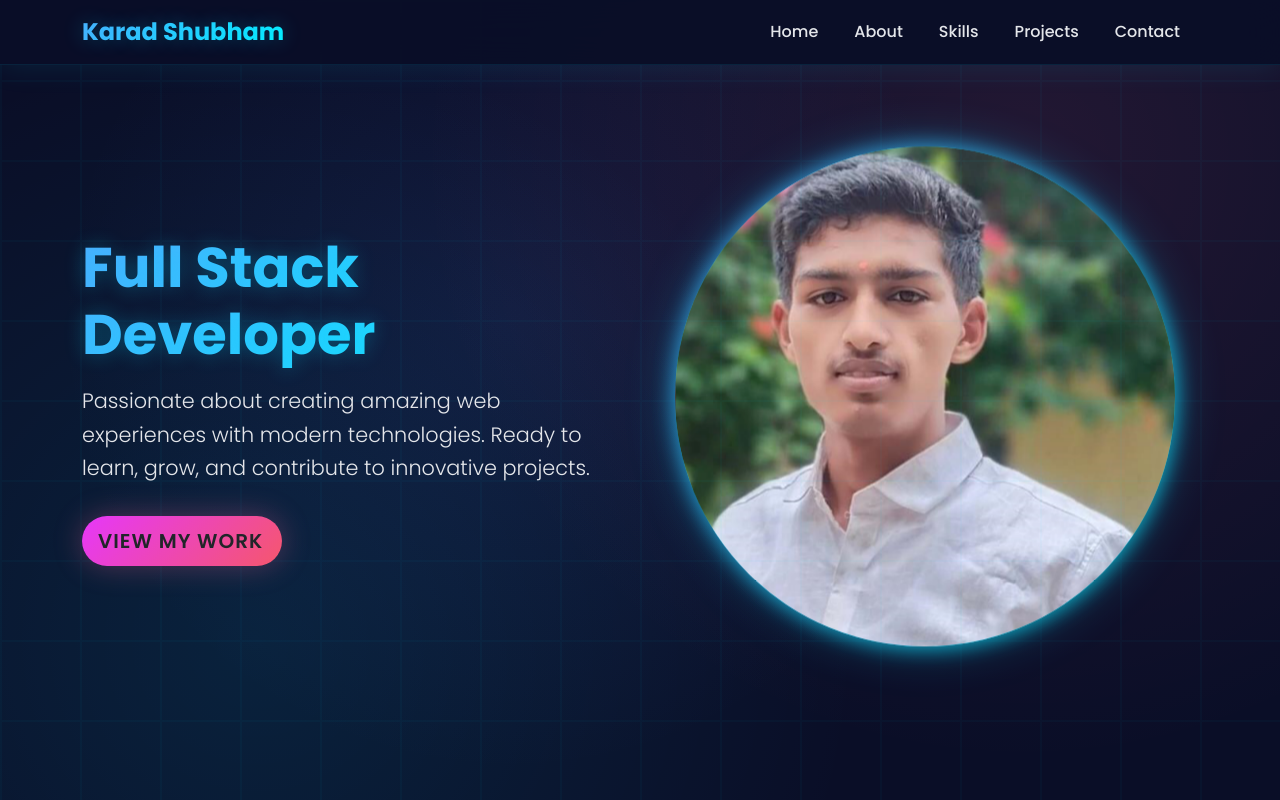
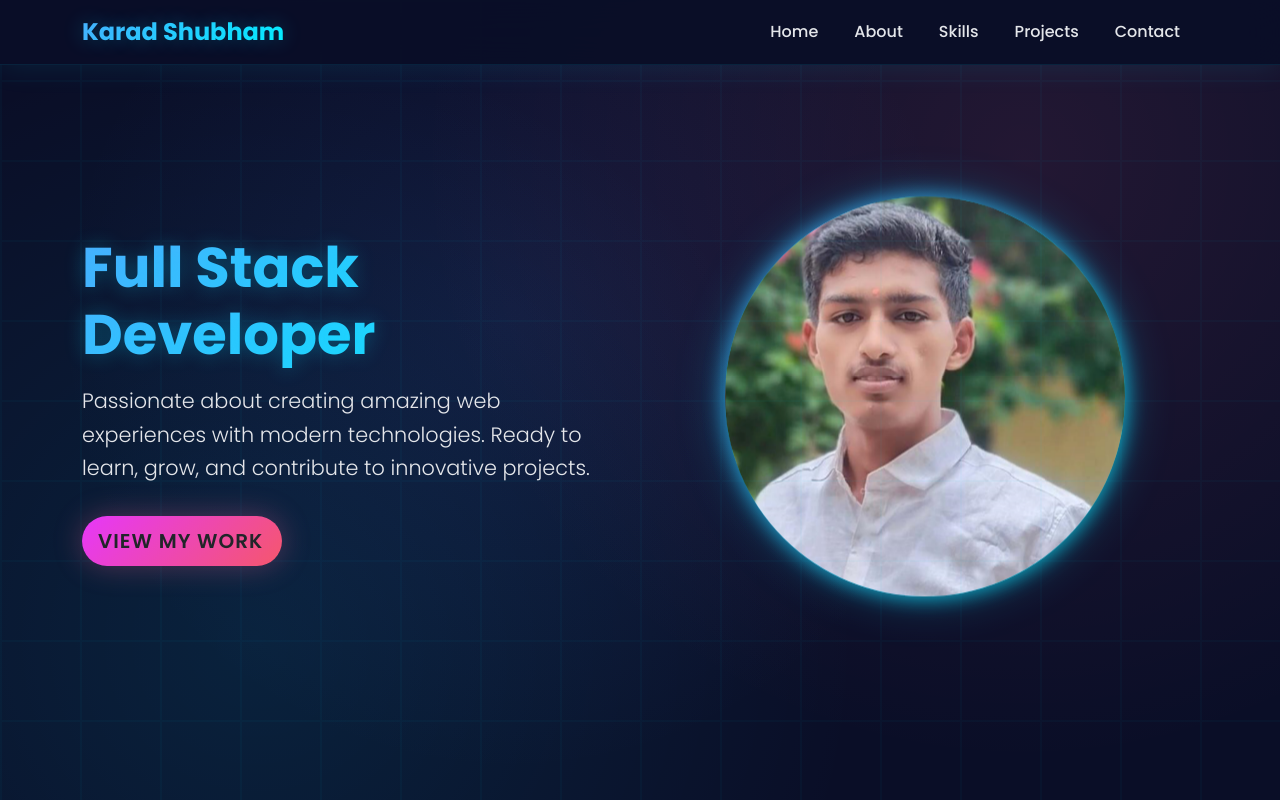
Before and after one commit to shubham9756/portfolio-, a plain HTML site: page index.html in a window 1280 px wide. Shown: the top 800 px of the page. Drawn offline with nearby package versions, Linux system fonts and the light colour scheme.

Commit message:
Update index.html

```diff
--- a/index.html
+++ b/index.html
@@ -185,8 +185,8 @@
 
         /* Profile Image */
         .profile-img {
-            width: 500px;
-            height: 500px;
+            width: 400px;
+            height: 400px;
             border-radius: 50%;
             border: 3px solid var(--primary-color);
             animation: float 3s ease-in-out infinite;
@@ -202,7 +202,7 @@
             position: relative;
         }
         .profile-img img{
-            height: 500px;
+            height: 400px;
             background-repeat: no-repeat;
             border-radius: 50%;
         }
```
